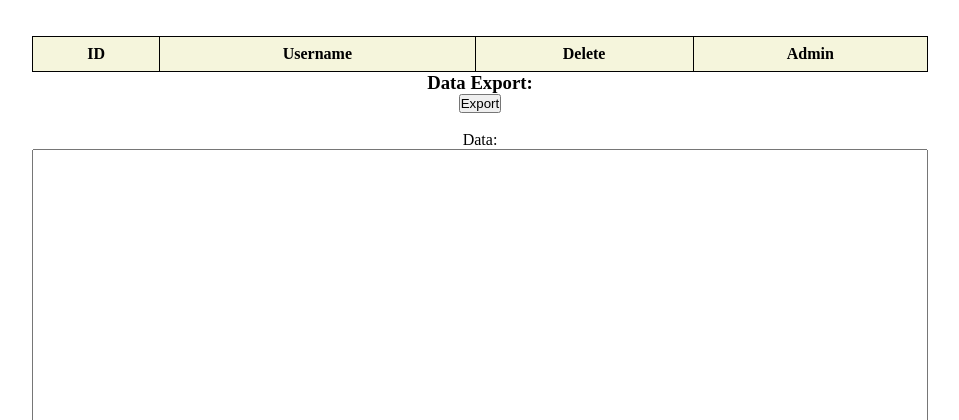
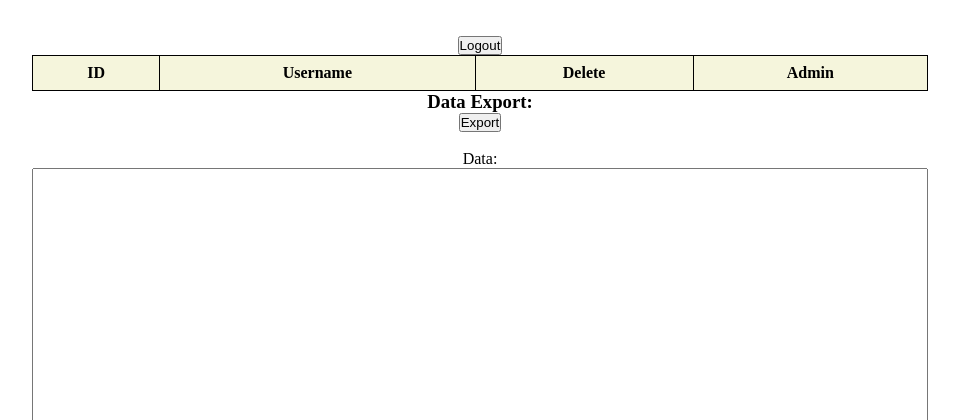
Before and after one commit to DusDD/web-dev-II, a PHP site: page /admin_console.php in a window 1280 px wide. Shown: the part 143-563 px from the top of the page, without its empty margins (160-1119 px from the left). Run offline with PHP 8.4, Linux system fonts and the light colour scheme; the visitor is signed in with stand-in values (Sample User, id 1); data that the repository does not hold is empty.

Commit message:
added logout button

```diff
--- a/public/admin_console.php
+++ b/public/admin_console.php
@@ -33,6 +33,11 @@ if (!$_SESSION["admin"]) {
     </header>
     <br>
     <br>
+    <div>
+    <form action="logout.php" method="post">
+        <button type="submit">Logout</button>
+    </form>
+    </div>
     <div class="table-container">
         <table id="users-table">
             <tr class="tableheader">
```
